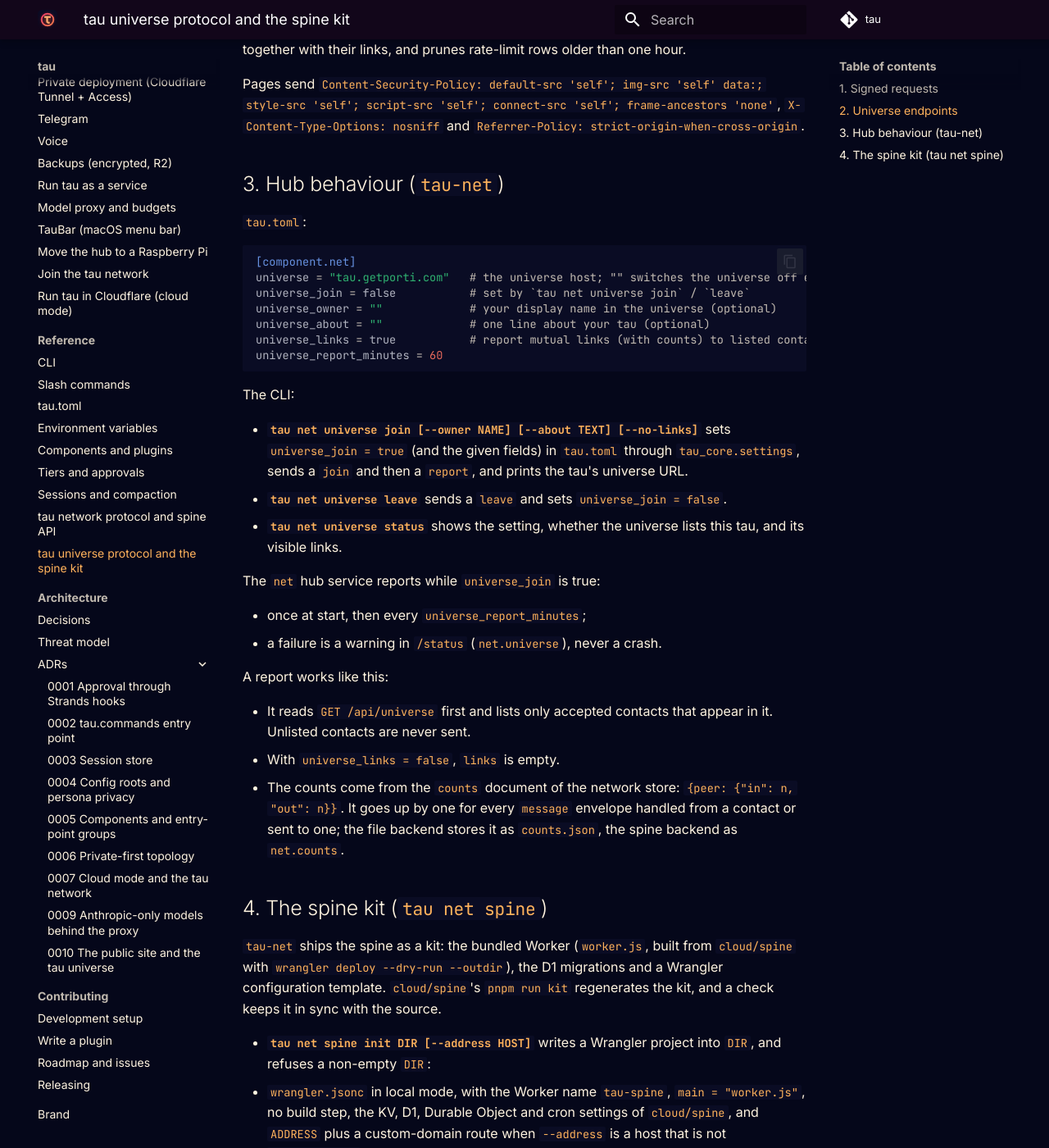
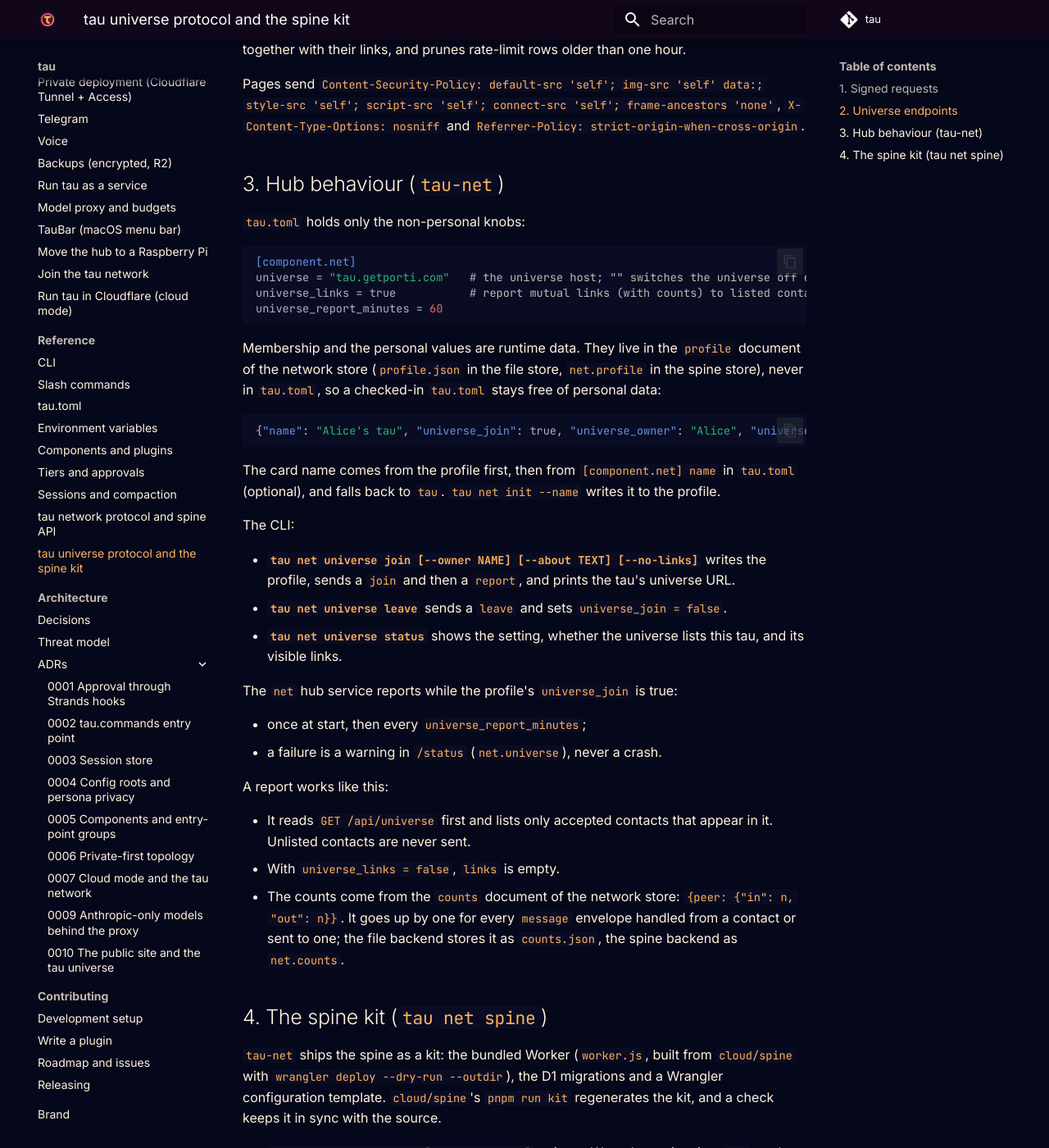
Before and after one commit to fport/tau, an MkDocs documentation site: the page built from docs/reference/tau-universe.md, in a window 1280 px wide and 1400 px high, scrolled down 3438 px. Shown: the whole window at 82% size. Built offline with MkDocs 1.6.1 and Material for MkDocs 9.7.7, drawn with Linux system fonts in a browser that asks for light colours; comment, search, counter and statistics services are not loaded.

Commit message:
docs(reference): universe membership and names live in the network store
A checked-in tau.toml stays free of personal data: the card name, the
universe membership, owner and about are runtime data in the profile
document of the network store; tau.toml keeps only the knobs.

Refs: 141

````diff
--- a/docs/reference/tau-universe.md
+++ b/docs/reference/tau-universe.md
@@ -97,25 +97,30 @@ Pages send `Content-Security-Policy: default-src 'self'; img-src 'self' data:; s
 
 ## 3. Hub behaviour (`tau-net`)
 
-`tau.toml`:
+`tau.toml` holds only the non-personal knobs:
 
 ```toml
 [component.net]
 universe = "tau.getporti.com"   # the universe host; "" switches the universe off entirely
-universe_join = false           # set by `tau net universe join` / `leave`
-universe_owner = ""             # your display name in the universe (optional)
-universe_about = ""             # one line about your tau (optional)
 universe_links = true           # report mutual links (with counts) to listed contacts
 universe_report_minutes = 60
 ```
 
+Membership and the personal values are runtime data. They live in the `profile` document of the network store (`profile.json` in the file store, `net.profile` in the spine store), never in `tau.toml`, so a checked-in `tau.toml` stays free of personal data:
+
+```json
+{"name": "Alice's tau", "universe_join": true, "universe_owner": "Alice", "universe_about": "..."}
+```
+
+The card name comes from the profile first, then from `[component.net] name` in `tau.toml` (optional), and falls back to `tau`. `tau net init --name` writes it to the profile.
+
 The CLI:
 
-- **`tau net universe join [--owner NAME] [--about TEXT] [--no-links]`** sets `universe_join = true` (and the given fields) in `tau.toml` through `tau_core.settings`, sends a `join` and then a `report`, and prints the tau's universe URL.
+- **`tau net universe join [--owner NAME] [--about TEXT] [--no-links]`** writes the profile, sends a `join` and then a `report`, and prints the tau's universe URL.
 - **`tau net universe leave`** sends a `leave` and sets `universe_join = false`.
 - **`tau net universe status`** shows the setting, whether the universe lists this tau, and its visible links.
 
-The `net` hub service reports while `universe_join` is true:
+The `net` hub service reports while the profile's `universe_join` is true:
 
 - once at start, then every `universe_report_minutes`;
 - a failure is a warning in `/status` (`net.universe`), never a crash.
````
